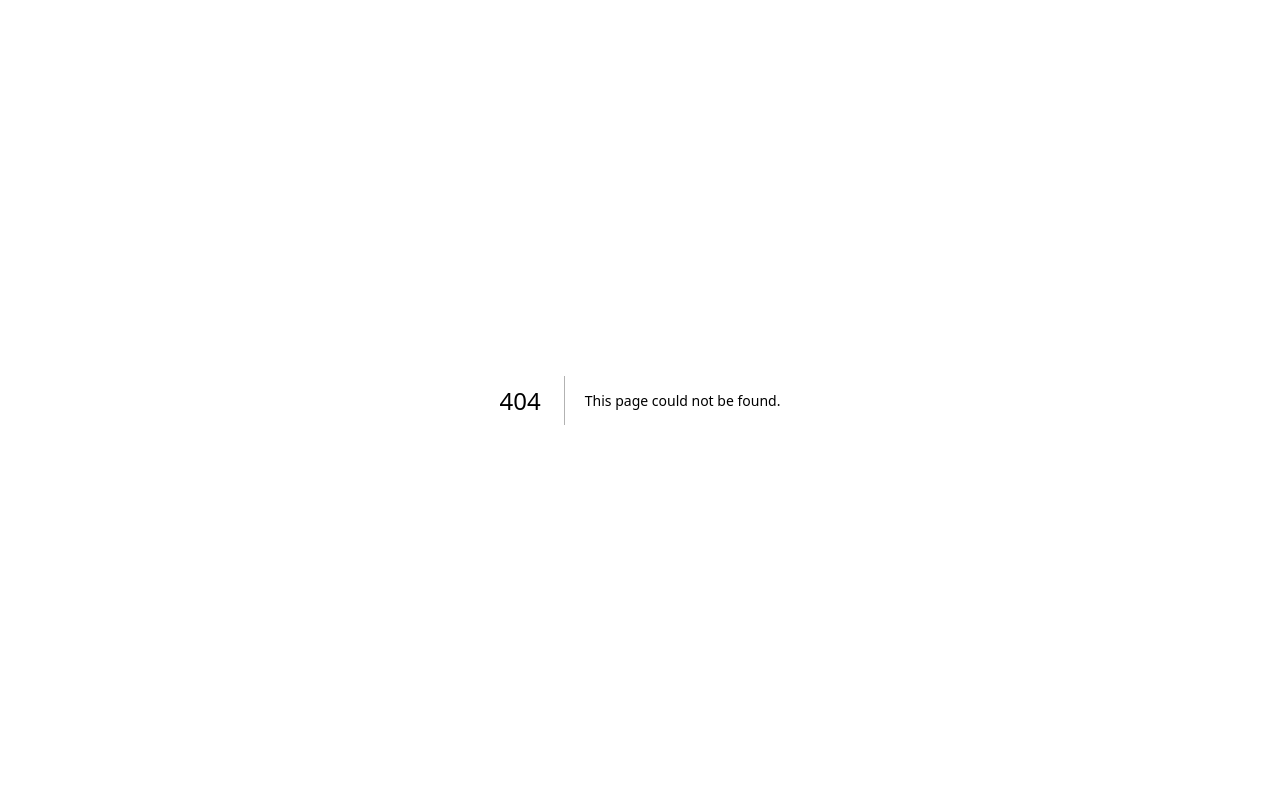
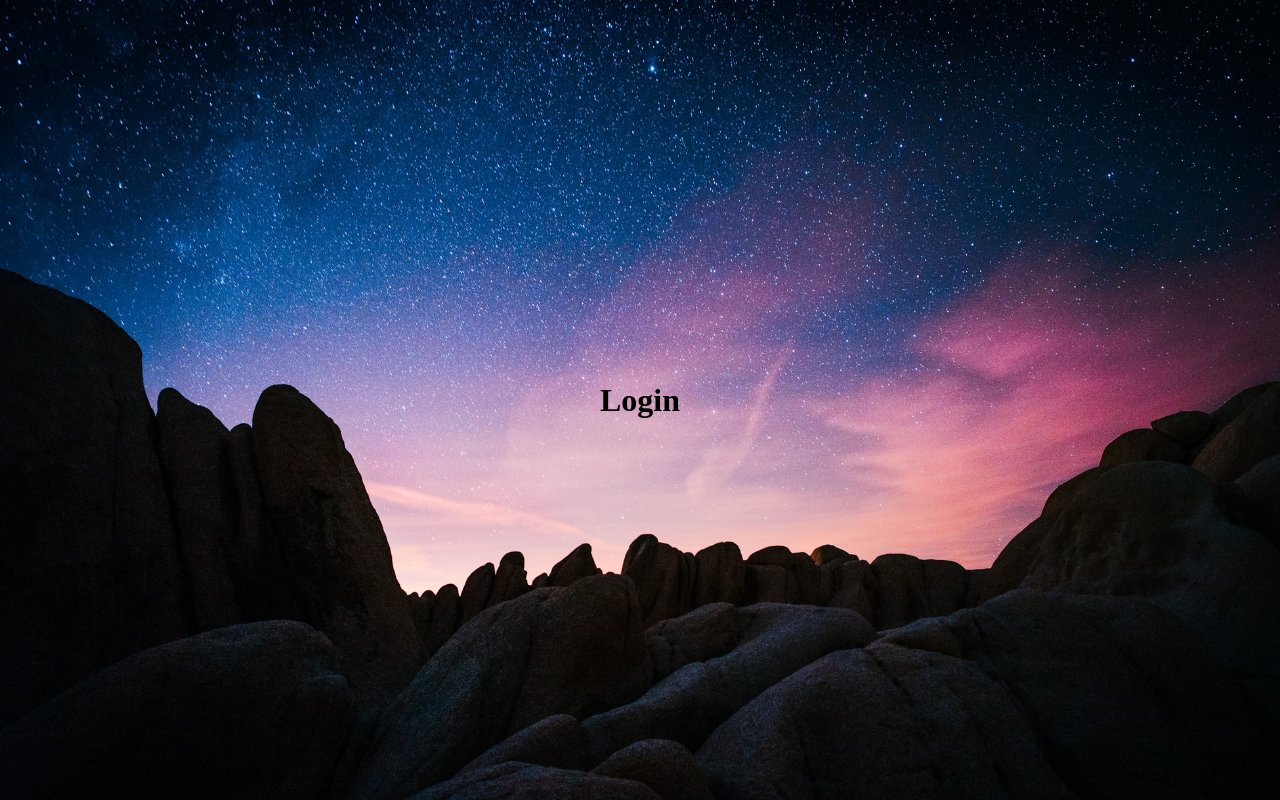
Before and after one commit to Brandsmashersdev/hr-management, a Next.js app: page /login in a window 1280 px wide. Before the commit this address had no page. Built offline with nearby package versions, Linux system fonts and the light colour scheme.

Commit message:
Employee_page

```diff
--- a/package.json
+++ b/package.json
@@ -9,7 +9,6 @@
     "lint": "next lint"
   },
   "dependencies": {
-    "next": "14.2.3",
     "@chakra-ui/icons": "^2.1.1",
     "@chakra-ui/react": "^2.8.2",
     "@chakra-ui/theme-tools": "^2.1.2",
@@ -20,12 +19,14 @@
     "emailjs": "^4.0.3",
     "emailjs-com": "^3.2.0",
     "framer-motion": "^10.18.0",
+    "next": "14.2.3",
     "react": "^18.2.0",
     "react-dom": "^18.2.0",
     "react-hook-form": "^7.49.3",
     "react-icons": "^5.0.1",
     "react-router-dom": "^6.21.3",
-    "recharts": "^2.10.4"
+    "recharts": "^2.10.4",
+    "sass": "^1.77.4"
   },
   "devDependencies": {
     "eslint": "^8",
--- a/pages/_app.js
+++ b/pages/_app.js
@@ -3,6 +3,7 @@ import { NoteProvider } from '../components/NodeProvider';
 import { BrowserRouter } from 'react-router-dom';
 import { StaticRouter } from 'react-router-dom/server';
 import '../styles/globals.css';
+import '../styles/index.scss';
 
 const MyApp = ({ Component, pageProps }) => {
   return (
--- a/pages/index.js
+++ b/pages/index.js
@@ -1,12 +1,14 @@
 import dynamic from "next/dynamic";
 // import Seo from "../components/Seo";
 import Sidebar from "./Sidebar";
+import Login from "./Login";
 
 const index = () => {
   return (
     <>
       {/* <Seo pageTitle="Preview" /> */}
       <Sidebar />
+      <Login />
     </>
   );
 };
--- /dev/null
+++ b/pages/login.jsx
@@ -0,0 +1,9 @@
+const Login= () =>{
+    return(
+        <div className="login_background">
+            <h1>Login</h1>
+        </div>
+    )
+}
+
+export default Login;
--- /dev/null
+++ b/styles/index.scss
@@ -0,0 +1 @@
+@import "./styles.scss";
--- /dev/null
+++ b/styles/styles.scss
@@ -0,0 +1,13 @@
+.login_background {
+    background-image: url("../public/bg-sign-in-basic.jpeg");
+    background-repeat: no-repeat;
+
+    background-size: cover;
+
+    height: 100vh;
+    width: 100%;
+    margin: auto;
+    display: flex;
+    align-items: center;
+    justify-content: center;
+  }
```
Also changed, not shown: public/bg-sign-in-basic.jpeg (added), 1 other file (tests, documents, lock files or other folders).
